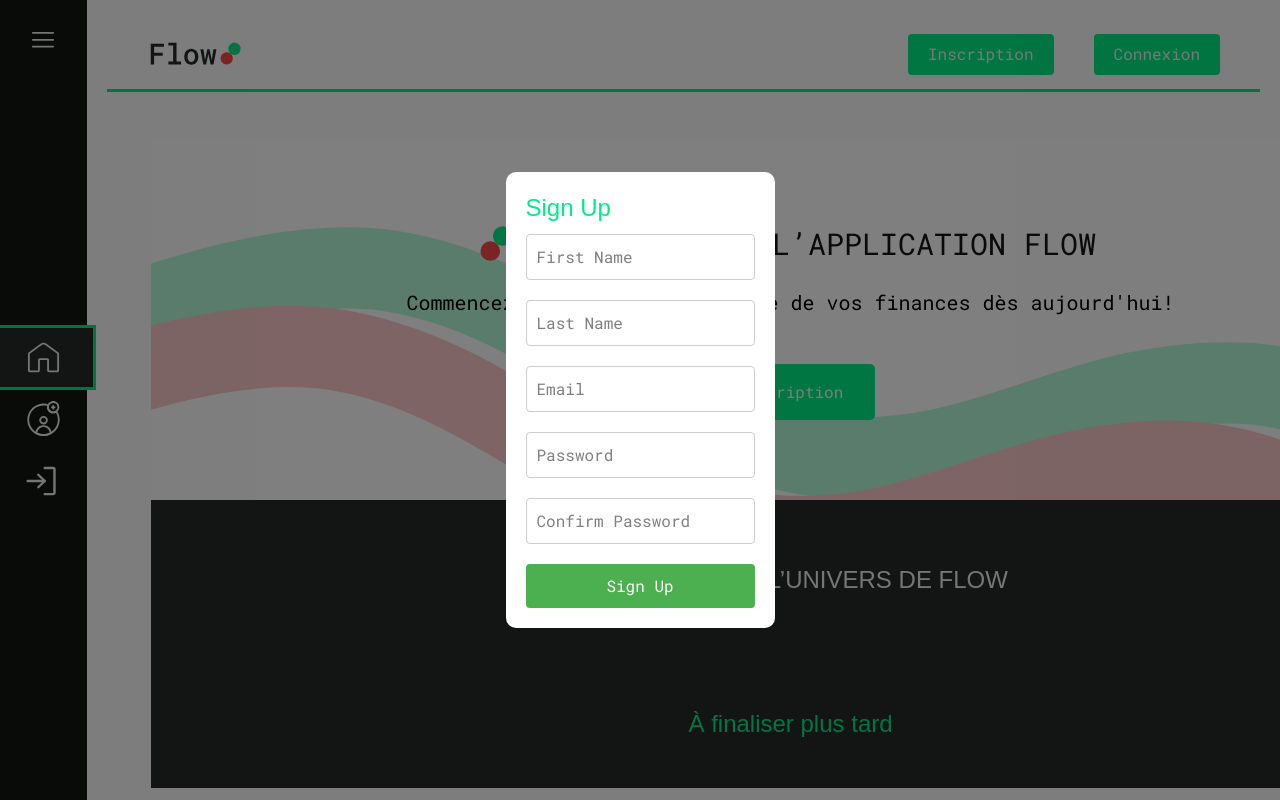
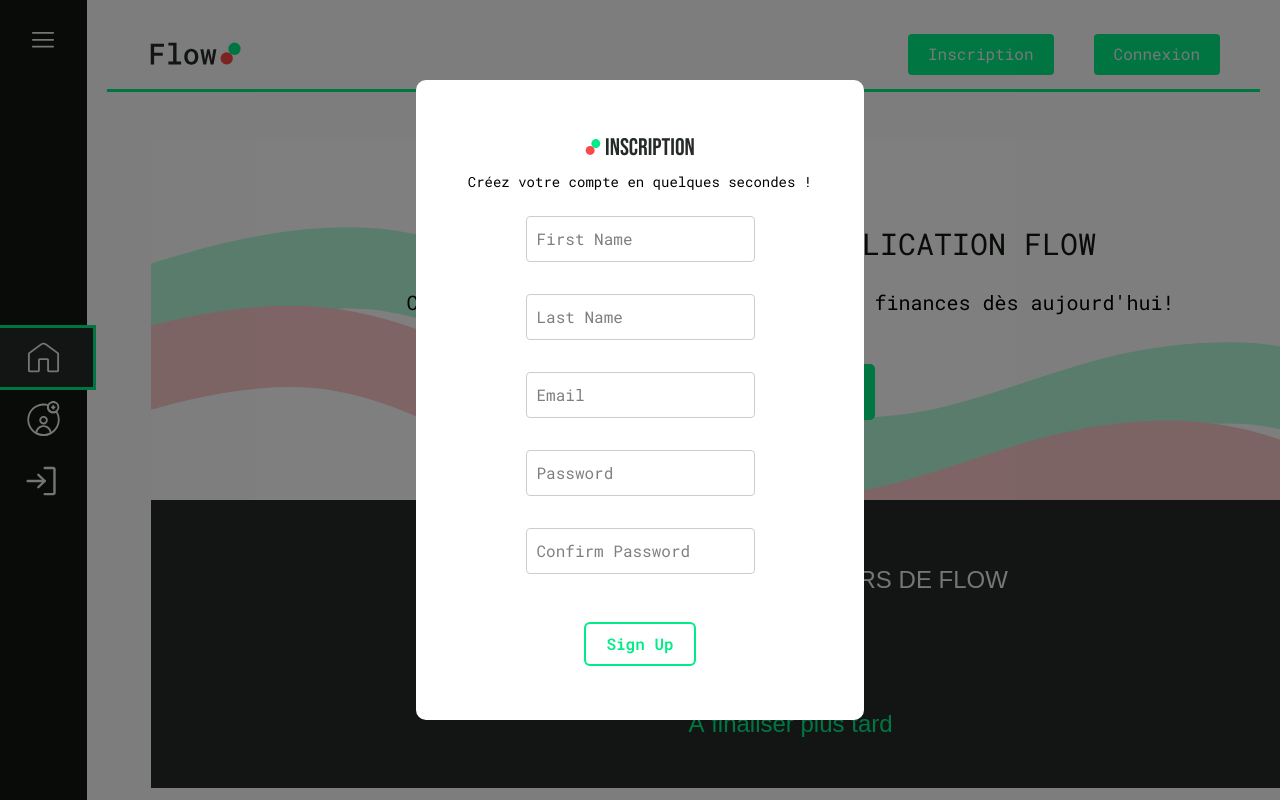
Before and after one commit to Big-pun/projet-synthese, a Vue app: page /accueil in a window 1280 px wide. Both pictures are taken after a click on the button "Inscription". Shown: the top 800 px of the page. Built offline with nearby package versions, Linux system fonts and the light colour scheme.

Commit message:
Update SubscriptionForm to use FormTemplate component

```diff
--- a/src/components/connexion/SubscriptionForm.vue
+++ b/src/components/connexion/SubscriptionForm.vue
@@ -1,7 +1,11 @@
 <template>
-  <form @submit.prevent="handleSubmit">
-    <h2>Sign Up</h2>
-
+  <FormTemplate
+    title="Inscription"
+    subTitle="Créez votre compte en quelques secondes !"
+    :handleSubmit="handleSubmit"
+    :btnText="loading ? 'Signing up..' : 'Sign Up'"
+    :disableBtn="loading"
+  >
     <!-- First Name -->
     <input v-model="firstName" type="text" placeholder="First Name" />
     <span class="text-xs text-accent2">{{ errors.firstName }}</span>
@@ -21,13 +25,7 @@
     <!-- Confirm Password -->
     <input v-model="confirmPassword" type="password" placeholder="Confirm Password" />
     <span class="text-xs text-accent2">{{ errors.confirmPassword }}</span>
-
-    <!-- Sign Up Button -->
-    <button type="submit" :disabled="loading">
-      {{ loading ? "Signing up..." : "Sign Up" }}
-    </button>
-
-  </form>
+  </FormTemplate>
 </template>
 
 <script setup>
@@ -35,6 +33,7 @@ import { ref, computed, defineEmits } from 'vue';
 import { useUserStore } from '@/services/userStore';
 import { useRouter } from 'vue-router';
 import { useToast } from "vue-toastification";
+import FormTemplate from '../general/FormTemplate.vue';
 
 const userStore = useUserStore();
 const router = useRouter();
--- a/src/components/general/FormTemplate.vue
+++ b/src/components/general/FormTemplate.vue
@@ -11,7 +11,7 @@ const props = defineProps({
 </script>
 
 <template>
-  <div class="rounded-md p-8 flex flex-col items-center gap-2">
+  <div class="rounded-md p-8 flex flex-col items-center gap-2 max-h-[75vh] overflow-y-auto">
     <h2 class="font-light text-gray font-main">
       <img :src="logo" class="h-4 inline-block" alt="logo">
       {{ title }}
```
